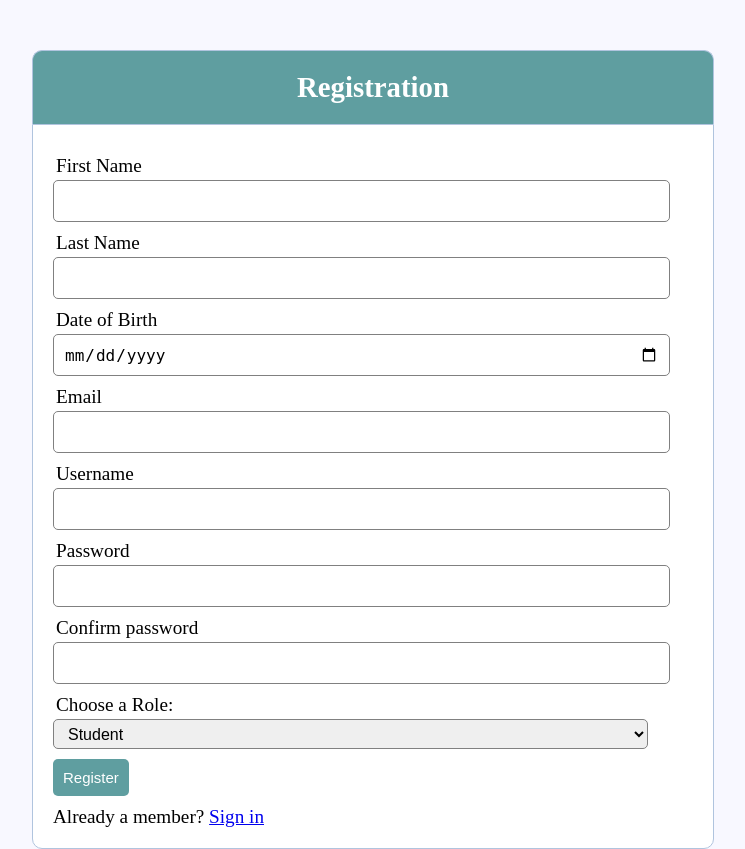
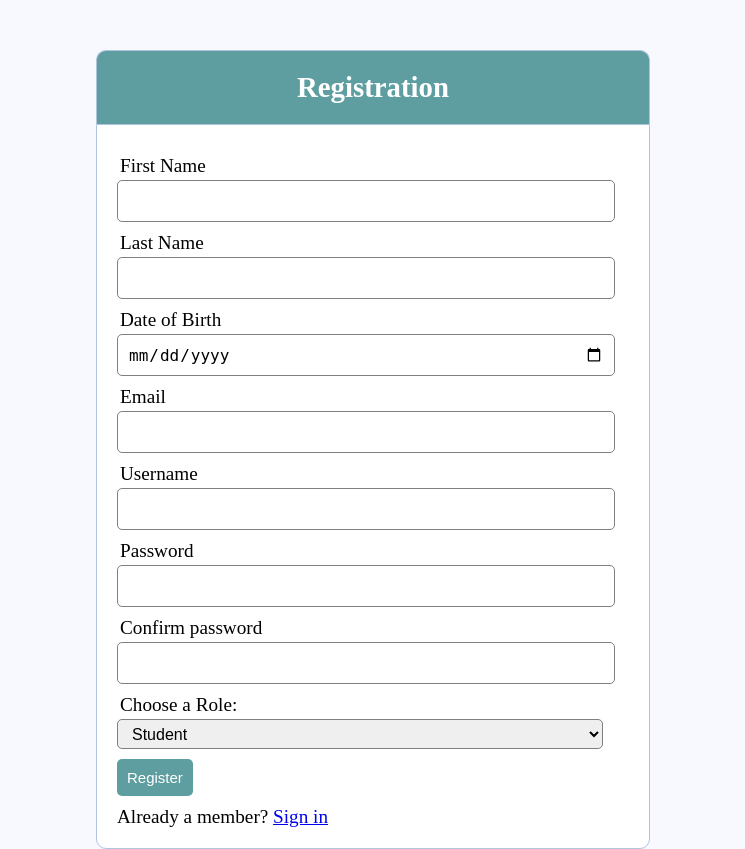
Before and after one commit to shafiqimtiaz/Coding-SandBox, a PHP site: page /register.php in a window 1280 px wide. Shown: the whole page, without its empty margins (267-1012 px from the left). Run offline with PHP 8.4, Linux system fonts and the light colour scheme.

Commit message:
changes to styles.css

```diff
--- a/PHP/CGA/YT/style.css
+++ b/PHP/CGA/YT/style.css
@@ -10,7 +10,7 @@ body {
 }
 
 .header {
-    width: 50%;
+    width: 40%;
     margin: 50px auto 0px;
     color: white;
     background: #5F9EA0;
@@ -23,7 +23,7 @@ body {
 
 form,
 .content {
-    width: 50%;
+    width: 40%;
     margin: 0px auto;
     padding: 20px;
     border: 1px solid #B0C4DE;
@@ -52,7 +52,7 @@ form,
 
 .input-group select {
     height: 30px;
-    width: 93%;
+    width: 95%;
     padding: 5px 10px;
     font-size: 16px;
     border-radius: 5px;
```
